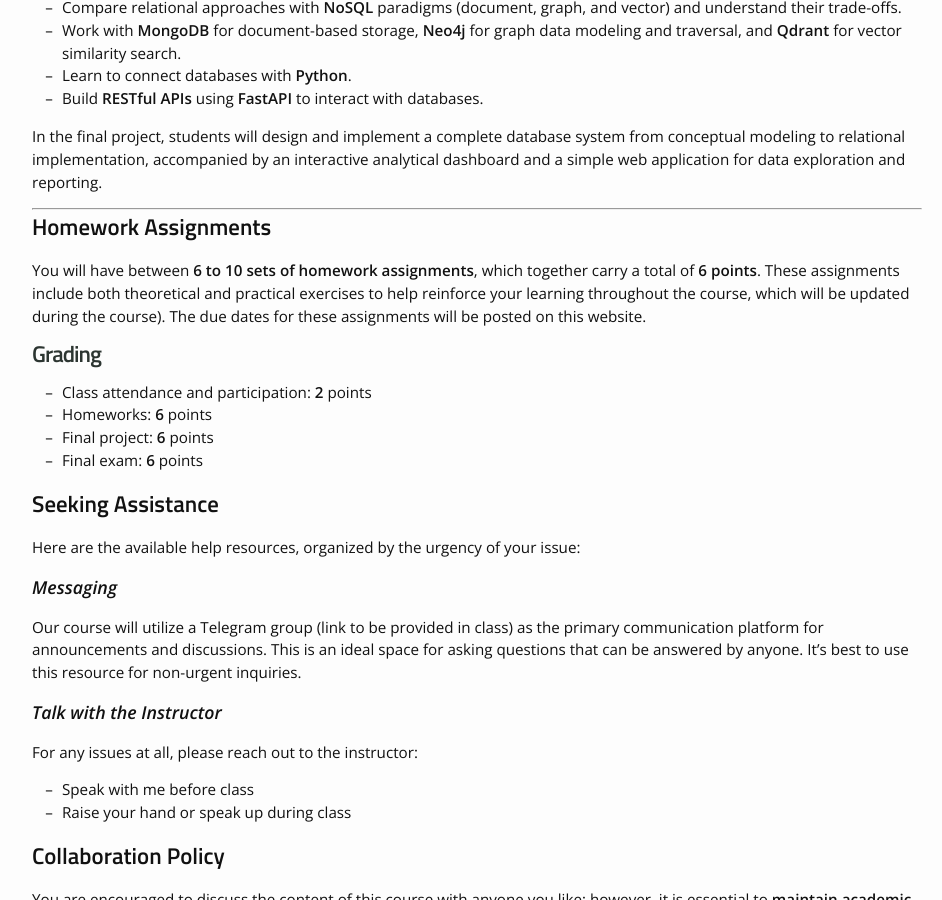
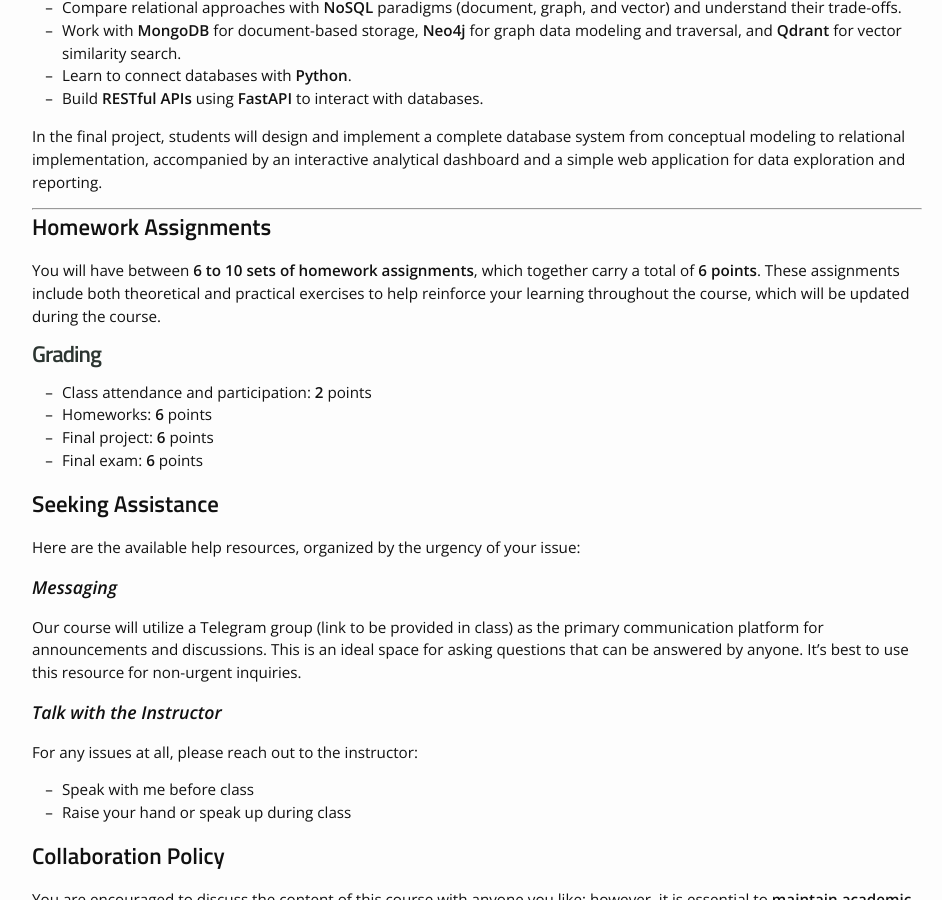
Before and after one commit to milad-ai/dbcs_4051, a Jekyll site: the page built from Syllabus.md, in a window 1280 px wide and 900 px high, scrolled down 1009 px. Shown: the whole window, without its empty margins (163-1105 px from the left). Built offline with Jekyll 4.4.1, drawn with Linux system fonts in a browser that asks for light colours; nearby versions of some CDN libraries.

Commit message:
Update Syllabus.md

```diff
--- a/Syllabus.md
+++ b/Syllabus.md
@@ -50,8 +50,7 @@ In the final project, students will design and implement a complete database sys
 
 ## **Homework Assignments**
 
-You will have between **6 to 10 sets of homework assignments**, which together carry a total of **6 points**. These assignments include both theoretical and practical exercises to help reinforce your learning throughout the course, which will be updated during the course). The due dates for these assignments will be posted on this website.
-
+You will have between **6 to 10 sets of homework assignments**, which together carry a total of **6 points**. These assignments include both theoretical and practical exercises to help reinforce your learning throughout the course, which will be updated during the course.
 # **Grading**
 - Class attendance and participation: **2** points
 - Homeworks: **6** points
```
